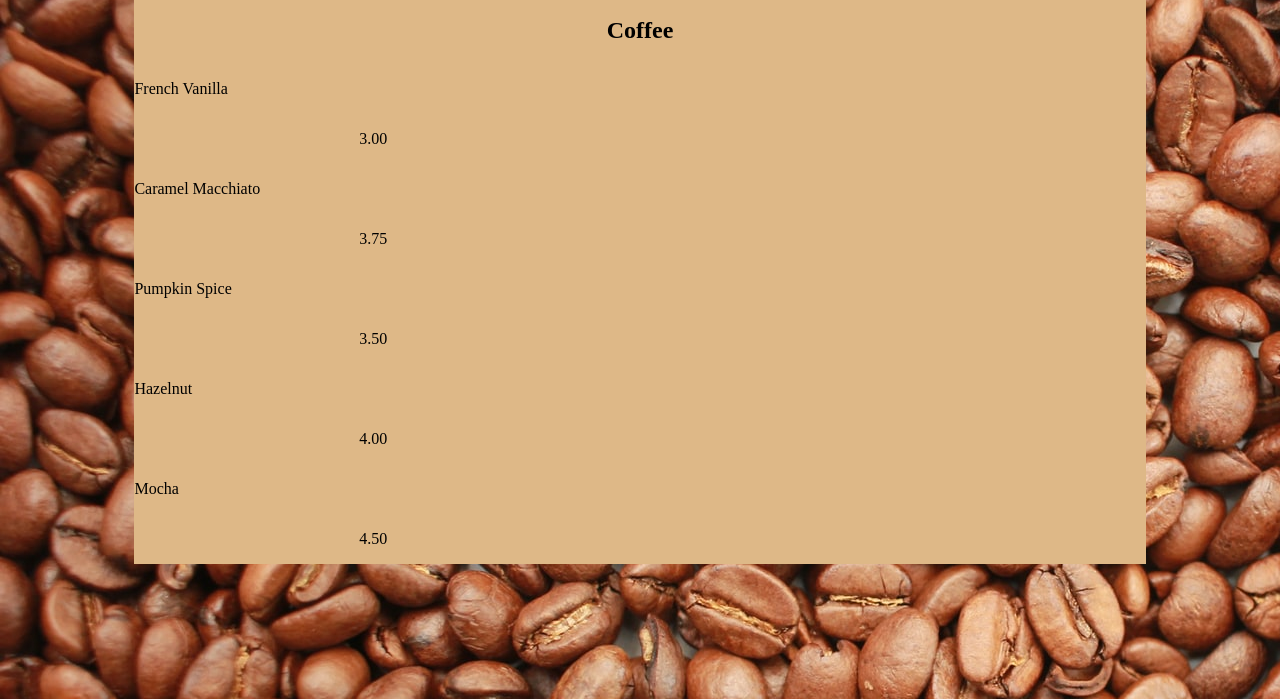
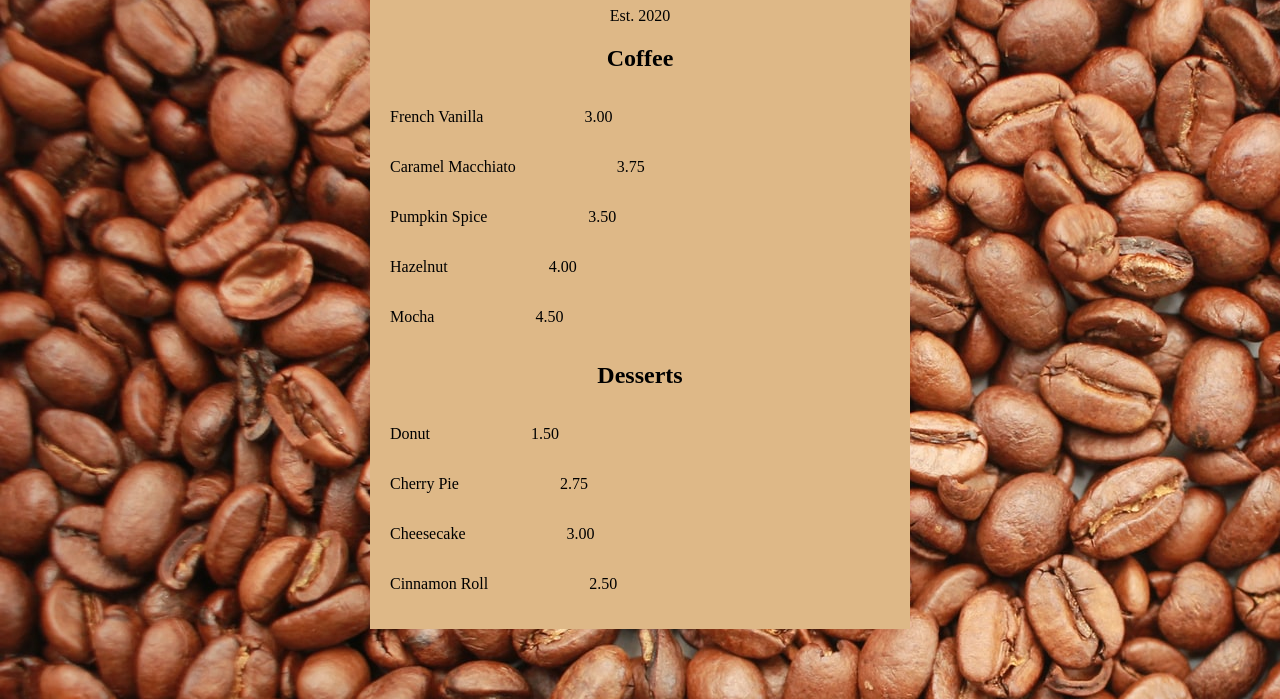
Before and after one commit to joshkowalski/fcc-cafemenu, a plain HTML site: page index.html in a window 1280 px wide. Shown: the part 101-800 px from the top of the page. Drawn offline with Linux system fonts and the light colour scheme.

Commit message:
Create second section

```diff
--- a/index.html
+++ b/index.html
@@ -35,7 +35,25 @@
             <p class="price">4.50</p>
           </article>
         </section>
-        <section></section>
+        <section>
+          <h2>Desserts</h2>
+          <article class="item">
+            <p class="dessert">Donut</p>
+            <p class="price">1.50</p>
+          </article>
+          <article class="item">
+            <p class="dessert">Cherry Pie</p>
+            <p class="price">2.75</p>
+          </article>
+          <article class="item">
+            <p class="dessert">Cheesecake</p>
+            <p class="price">3.00</p>
+          </article>
+          <article class="item">
+            <p class="dessert">Cinnamon Roll</p>
+            <p class="price">2.50</p>
+          </article>
+        </section>
       </main>
     </div>
   </body>
--- a/styles.css
+++ b/styles.css
@@ -9,8 +9,10 @@ body {
     background-color: burlywood;
     margin-left: auto;
     margin-right: auto;
+    padding: 20px;
+    max-width: 500px;
 }
-.flavor {
+.flavor .dessert{
     text-align: left;
     width: 75%;
 }
```
